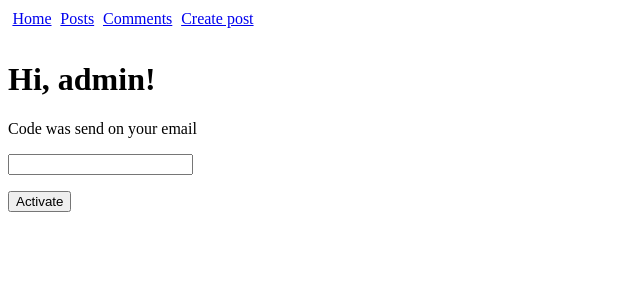
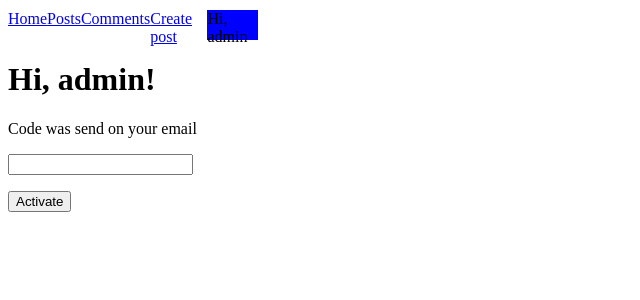
Before and after one commit to okSYS007/Board, a Django app: page /register_code/ in a window 1280 px wide. Shown: the top 300 px of the page, without its empty margins (0-640 px from the left). Run offline with Django 4.2, Linux system fonts and the light colour scheme; a user stored in the database is signed in.

Commit message:
some css

```diff
--- a/mysite/app/static/css/styles.css
+++ b/mysite/app/static/css/styles.css
@@ -1,10 +1,15 @@
 
-.header {
+header {
     display: flex;
     justify-content: space-around;
     width: 250px;
     height: 30px;
     margin-top: 10px;
+}
+
+.User_info {
+    margin-right:auto;
+    background-color: blue;
 }
 
 .content_container {
--- a/mysite/app/templates/base.html
+++ b/mysite/app/templates/base.html
@@ -4,18 +4,28 @@
 
 <html>
 <head>
-  <link rel="stylesheet" href="{% static "css/styles.css" %}" />
+  <link rel="stylesheet" href="/static/css/styles.css?{% now "U" %}"/>
+
   <meta charset="utf-8">
   <title>{% block title %}Best MMORPG Ever{% endblock %}</title>
 </head>
 <body>
   <header>
-    <div class="header">
+
       <a href="/">Home</a>
       <a href="/announce">Posts</a>
       <a href="/comments">Comments</a>
       <a href="/announce_create">Create post</a>
+
+      <div class = "User_info">
+        {% if user.is_authenticated %}
+          Hi, {{user}}
+        {% else %}
+          Hi, anonimous
+        {% endif %}
     </div>
+
+
   </header>
   <main>
 
```
Also changed, not shown: mysite/db.sqlite3.
